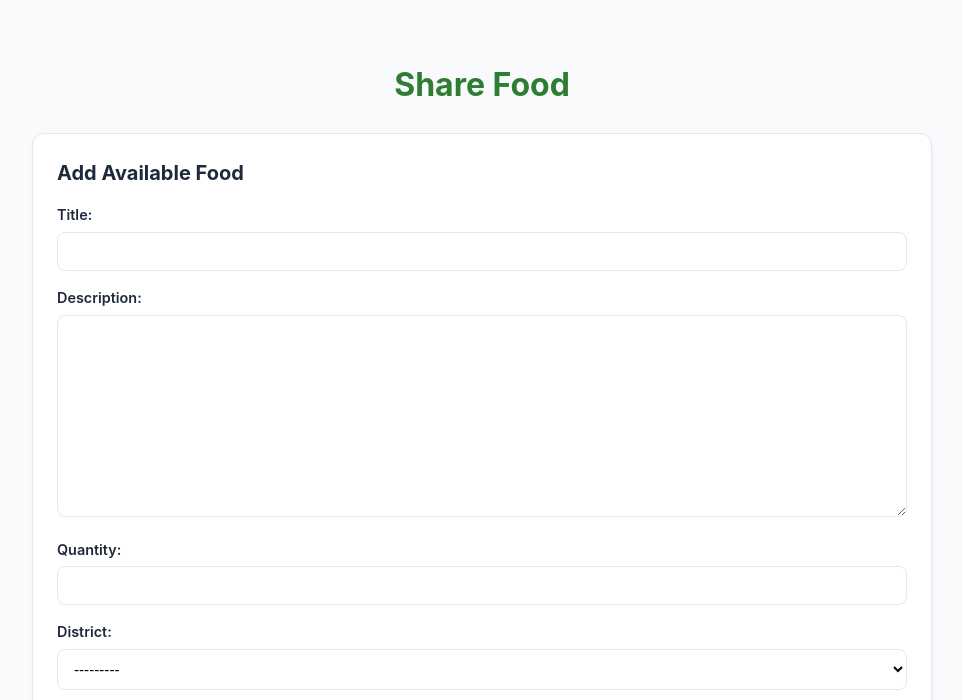
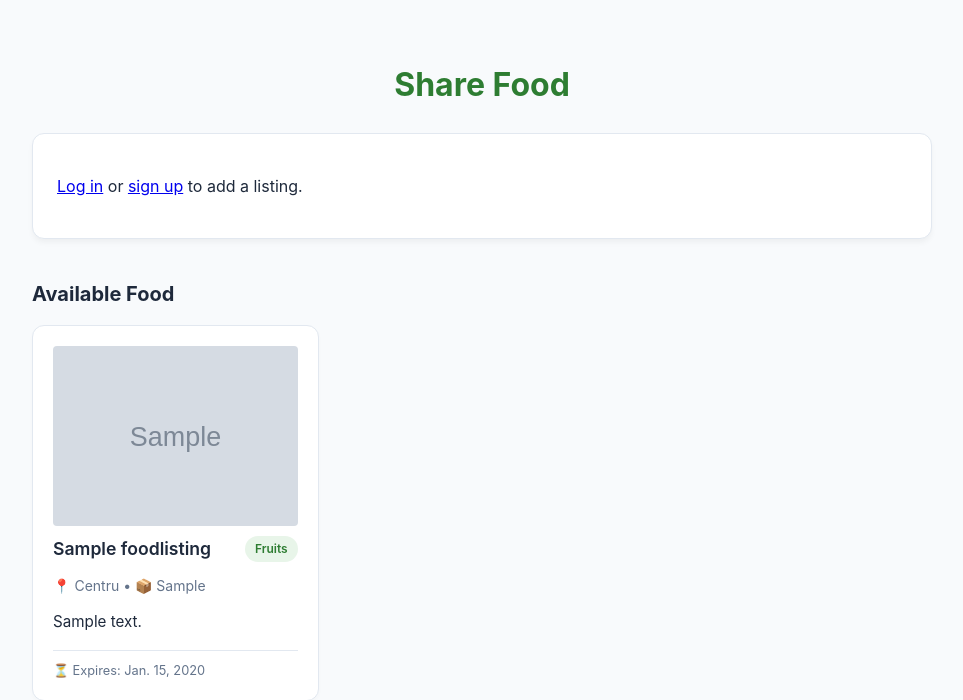
Before and after one commit to katy96moskaliuk/ShareFood, a Django app: page /listings/ in a window 1280 px wide. Shown: the top 700 px of the page, without its empty margins (158-1121 px from the left). Run offline with Django 5.2, Linux system fonts and the light colour scheme; tables that the repository leaves empty hold one stand-in row (values such as "Sample post"); grey boxes marked "Sample" are stand-in pictures; parts of the project's set-up code (start-up, migrations or seed data) failed here and were passed over.

Commit message:
Show listing form only to logged-in users

```diff
--- a/src/ShareFood/listings/templates/listings/index.html
+++ b/src/ShareFood/listings/templates/listings/index.html
@@ -11,7 +11,7 @@
 
     <h1>Share Food</h1>
 
-
+    {% if user.is_authenticated %}
         <div class="form-card">
             <h2>Add Available Food</h2>
             <form method="post" enctype="multipart/form-data">
@@ -22,6 +22,16 @@
                 <button type="submit" class="btn-submit">Add Listing</button>
             </form>
         </div>
+    {% else %}
+        <div class="form-card">
+            <p>
+                <a href="{% url 'login' %}?next={% url 'listings:list' %}">Log in</a>
+                or
+                <a href="{% url 'register' %}">sign up</a>
+                to add a listing.
+            </p>
+        </div>
+    {% endif %}
 
 
     <h2>Available Food</h2>
```
Lines whose indentation alone changed are shown as unchanged.
